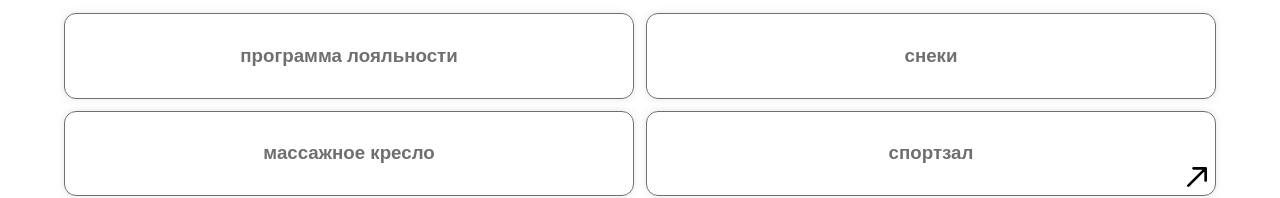
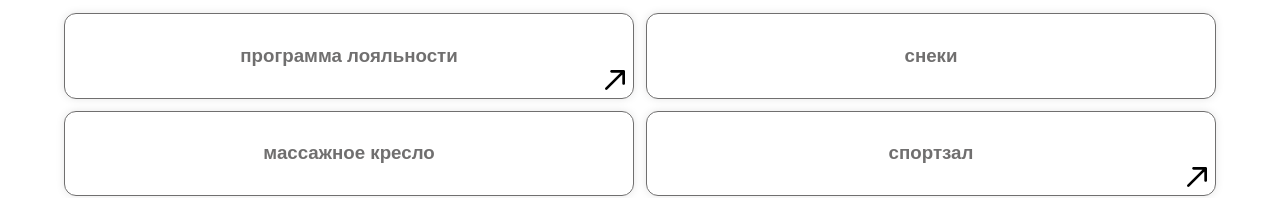
Before and after one commit to TimurKhen/technostrelka-2026, an Angular app: page /center in a window 1280 px wide. Shown: the part 474-672 px from the top of the page. Built offline with nearby package versions, Linux system fonts and the light colour scheme; no server answers; a web font is replaced by a local one.

Commit message:
feat: link to loyality from center

```diff
--- a/src/app/pages/center/center.html
+++ b/src/app/pages/center/center.html
@@ -19,7 +19,7 @@
       @for (item of abilities; track item.name) {
         <div class="ability">
           @if (item.link) {
-            <a [href]="item.link" target="_blank">
+            <a [href]="item.link" [target]="item.target">
               <h3>{{ item.name }}</h3>
               @if (item.icon) {
                 <img [src]="item.icon" alt="Иконка">
--- a/src/app/pages/center/center.ts
+++ b/src/app/pages/center/center.ts
@@ -18,6 +18,7 @@ interface Ability {
   name: string;
   link?: string;
   icon?: string;
+  target?: string;
 }
 
 const coworkingSpaceLink = 'https://sberfriend.sberbank.ru/sberfriend/#/application/A51020482C6E4BFDE05323C6440AA466/RU%2F52%2F416?typeObject=CONFRM_V2&tabValue=list'
@@ -37,13 +38,13 @@ export class Center implements OnInit {
   private rateService = inject(RatingService)
 
   abilities: Ability[] = [
-    { name: 'программа лояльности' },
+    { name: 'программа лояльности', link: '../loyality', icon: './icons/strelka.svg', target: '_self' },
     { name: 'снеки' },
     { name: 'массажное кресло' },
     { name: 'спортзал', link: sportHallLink, icon: './icons/strelka.svg' },
-    { name: 'забронировать коворкинг', link: coworkingSpaceLink, icon: './icons/strelka.svg' },
+    { name: 'забронировать коворкинг', link: coworkingSpaceLink, icon: './icons/strelka.svg', target: '_blank' },
     { name: 'обучения' },
-    { name: 'забронировать переговорну зону', link: coworkingSpaceLink, icon: './icons/strelka.svg' },
+    { name: 'забронировать переговорну зону', link: coworkingSpaceLink, icon: './icons/strelka.svg', target: '_blank' },
     { name: 'удобное расположение' }
   ]
 
--- a/src/app/pages/loyalty/loyalty.scss
+++ b/src/app/pages/loyalty/loyalty.scss
@@ -29,7 +29,7 @@
       border-radius: $radius-lg;
       gap: $size-20;
       color: black;
-      background: $color-light-gray;
+      background: #f7f7f7;
       justify-content: center;
 
       a {
```
